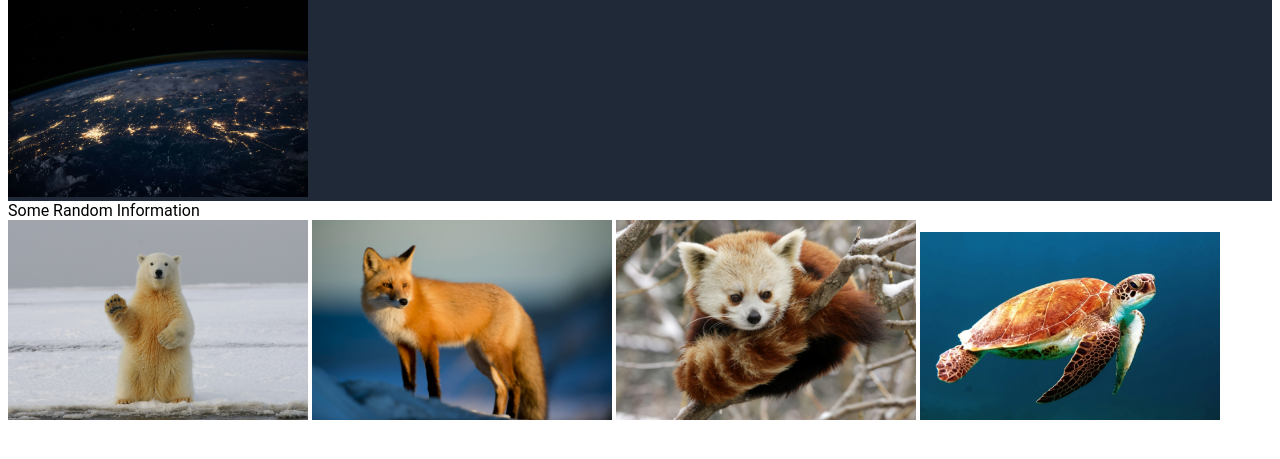
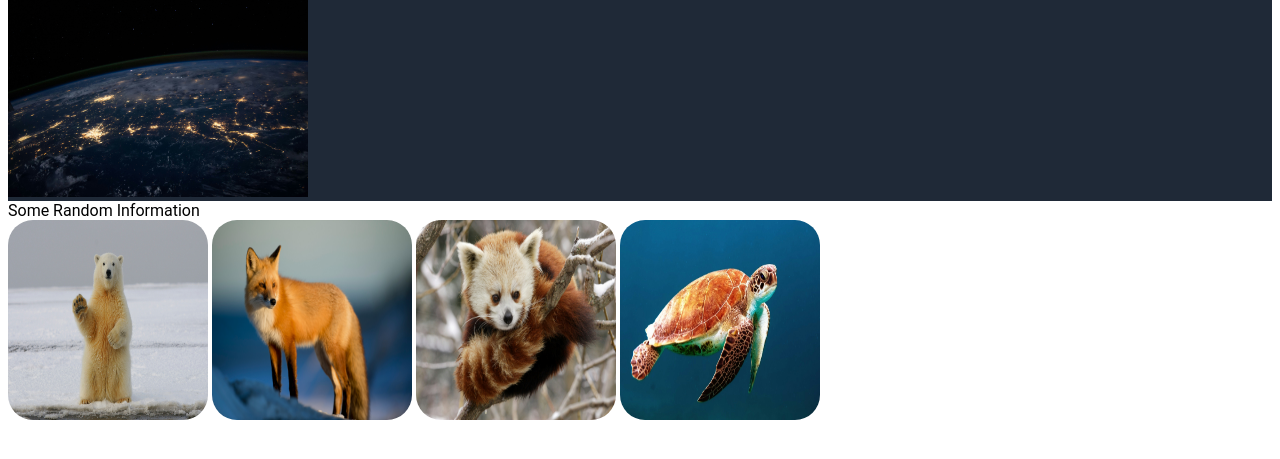
Before and after one commit to YashodhanM/odin-landing-project, a plain HTML site: page index.html in a window 1280 px wide. Shown: the part 241-700 px from the top of the page. Drawn offline with Linux system fonts and the light colour scheme.

Commit message:
Add: Adjusted dimensions of the newly added images

```diff
--- a/style.css
+++ b/style.css
@@ -45,3 +45,9 @@ img{
     width: 300px;
     height: auto;
 }
+
+.info-img{
+    width: 200px;
+    height: 200px;
+    border-radius: 25px;
+}
```
